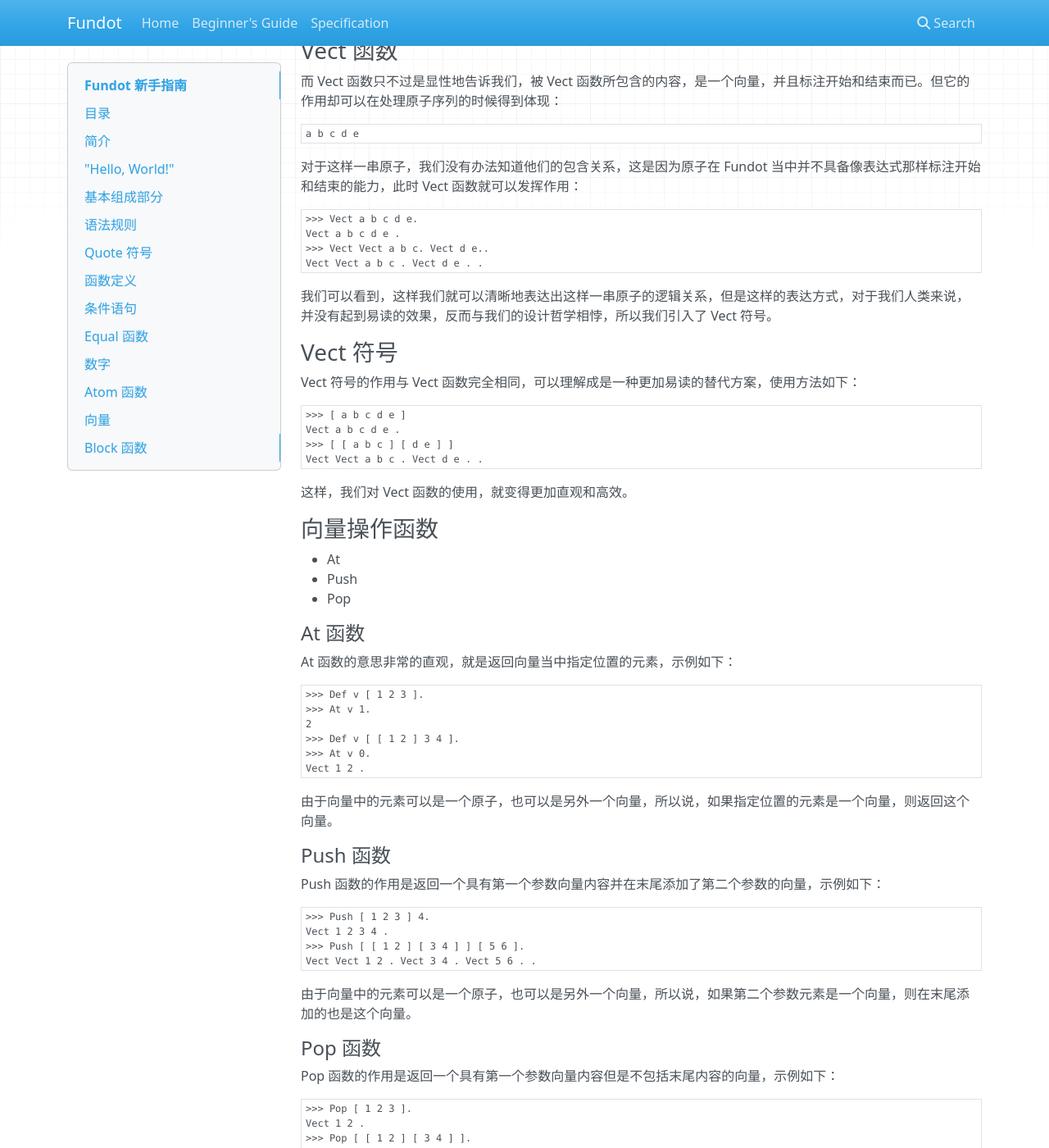
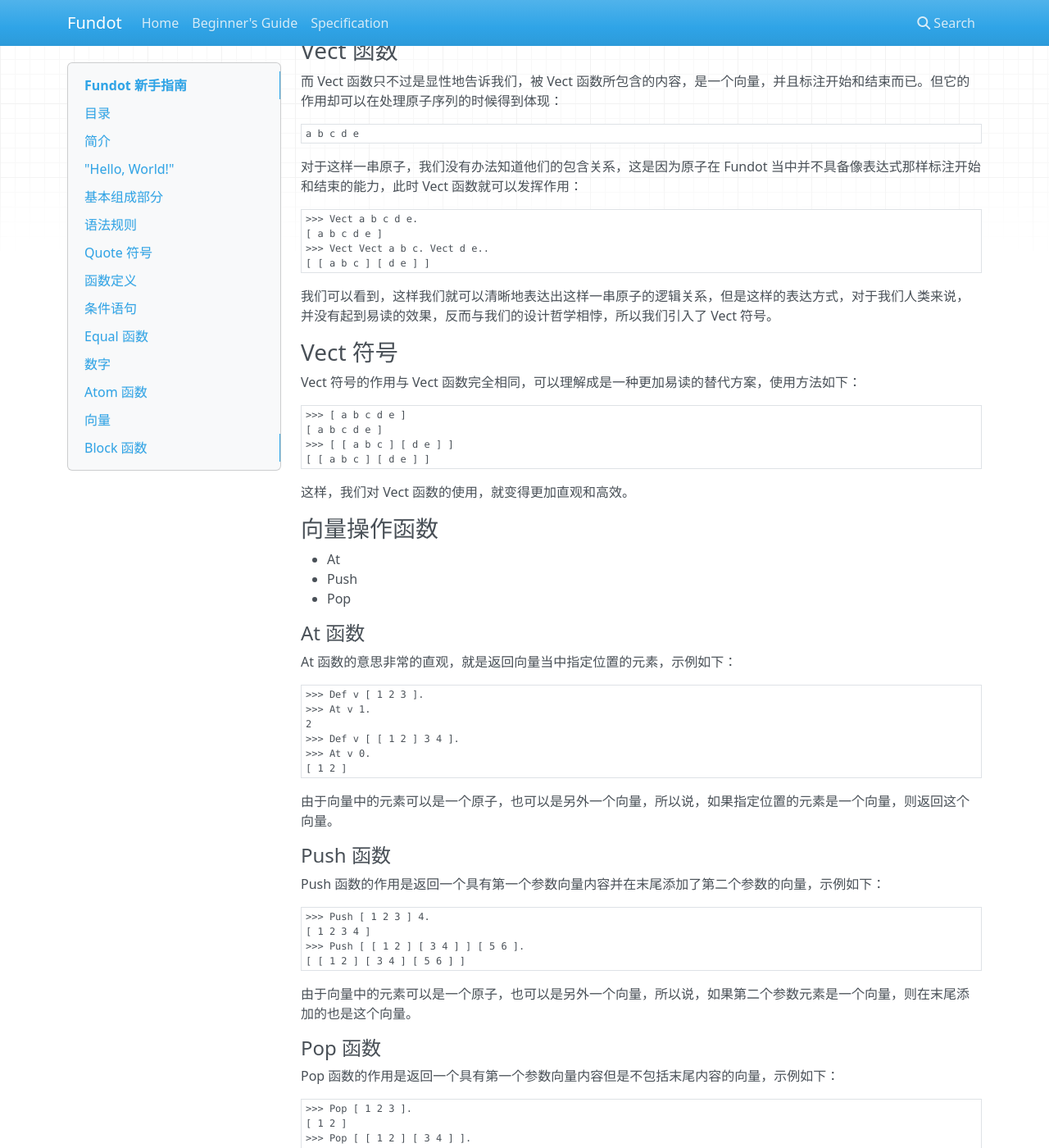
Before and after one commit to fundot/fundot, an MkDocs documentation site: the page built from docs/guide.zh.md, in a window 1280 px wide and 1400 px high, scrolled down 7089 px. Shown: the whole window at 82% size. Built offline with MkDocs 1.6.1, drawn with Linux system fonts in a browser that asks for light colours; nearby versions of some CDN libraries; some of the changed text lies outside the part shown.

Commit message:
Output improved

````diff
--- a/docs/guide.zh.md
+++ b/docs/guide.zh.md
@@ -368,9 +368,9 @@
 
 ```Fundot
 >>> Vect a b c d e.
-Vect a b c d e .
+[ a b c d e ]
 >>> Vect Vect a b c. Vect d e..
-Vect Vect a b c . Vect d e . .
+[ [ a b c ] [ d e ] ]
 ```
 
 我们可以看到，这样我们就可以清晰地表达出这样一串原子的逻辑关系，但是这样的表达方式，对于我们人类来说，并没有起到易读的效果，反而与我们的设计哲学相悖，所以我们引入了 Vect 符号。
@@ -381,9 +381,9 @@
 
 ```Fundot
 >>> [ a b c d e ]
-Vect a b c d e .
+[ a b c d e ]
 >>> [ [ a b c ] [ d e ] ]
-Vect Vect a b c . Vect d e . .
+[ [ a b c ] [ d e ] ]
 ```
 
 这样，我们对 Vect 函数的使用，就变得更加直观和高效。
@@ -404,7 +404,7 @@
 2
 >>> Def v [ [ 1 2 ] 3 4 ].
 >>> At v 0.
-Vect 1 2 .
+[ 1 2 ]
 ```
 
 由于向量中的元素可以是一个原子，也可以是另外一个向量，所以说，如果指定位置的元素是一个向量，则返回这个向量。
@@ -415,9 +415,9 @@
 
 ```Fundot
 >>> Push [ 1 2 3 ] 4.
-Vect 1 2 3 4 .
+[ 1 2 3 4 ]
 >>> Push [ [ 1 2 ] [ 3 4 ] ] [ 5 6 ].
-Vect Vect 1 2 . Vect 3 4 . Vect 5 6 . .
+[ [ 1 2 ] [ 3 4 ] [ 5 6 ] ]
 ```
 
 由于向量中的元素可以是一个原子，也可以是另外一个向量，所以说，如果第二个参数元素是一个向量，则在末尾添加的也是这个向量。
@@ -428,14 +428,16 @@
 
 ```Fundot
 >>> Pop [ 1 2 3 ].
-Vect 1 2 .
+[ 1 2 ]
 >>> Pop [ [ 1 2 ] [ 3 4 ] ].
-Vect Vect 1 2 . .
+[ [ 1 2 ] ]
 ```
 
 由于向量中的元素可以是一个原子，也可以是另外一个向量，所以说，如果末尾元素是一个向量，则除外整个末尾向量。
 
 ### Lisp 公理函数
+
+**注意：本章不必要阅读**
 
 由于受到了 Lisp 语言的启发，Fundot 也提供了 Lisp 当中的公理函数：
 
@@ -453,7 +455,7 @@
 >>> First [ 1 2 3 ].
 1
 >>> First [ [ 1 2 3 ] 4 5 ].
-Vect 1 2 3 .
+[ 1 2 3 ]
 ```
 
 由于向量中的元素可以是一个原子，也可以是另外一个向量，所以说，如果第一个元素是一个向量，则返回这个向量。
@@ -464,11 +466,11 @@
 
 ```Fundot
 >>> CDR [ 1 2 3 ].
-Vect 2 3 .
+[ 2 3 ]
 >>> Rest [ 1 2 3 ].
-Vect 2 3 .
+[ 2 3 ]
 >>> Rest [ [ 1 2 3 ] 4 5 ].
-Vect 4 5 .
+[ 4 5 ]
 ```
 
 结合 First 函数和 Rest 函数，我们就可以访问一个向量当中所有的元素，比如：
@@ -492,9 +494,9 @@
 
 ```Fundot
 >>> Cons 1 [ 2 3 ].
-Vect 1 2 3 .
+[ 1 2 3 ]
 >>> Cons [ 1 2 ] [ 3 4 ].
-Vect Vect 1 2 . 3 4 .
+[ [ 1 2 ] 3 4 ]
 ```
 
 不管第一个参数是原子还是向量，我们都可以进行插入。
````
Also changed, not shown: other parts of docs/guide.zh.md (+2 -0 lines), README.zh.md (+1 -1 lines), docs/guide.md (+8 -8 lines), 4 other files.
